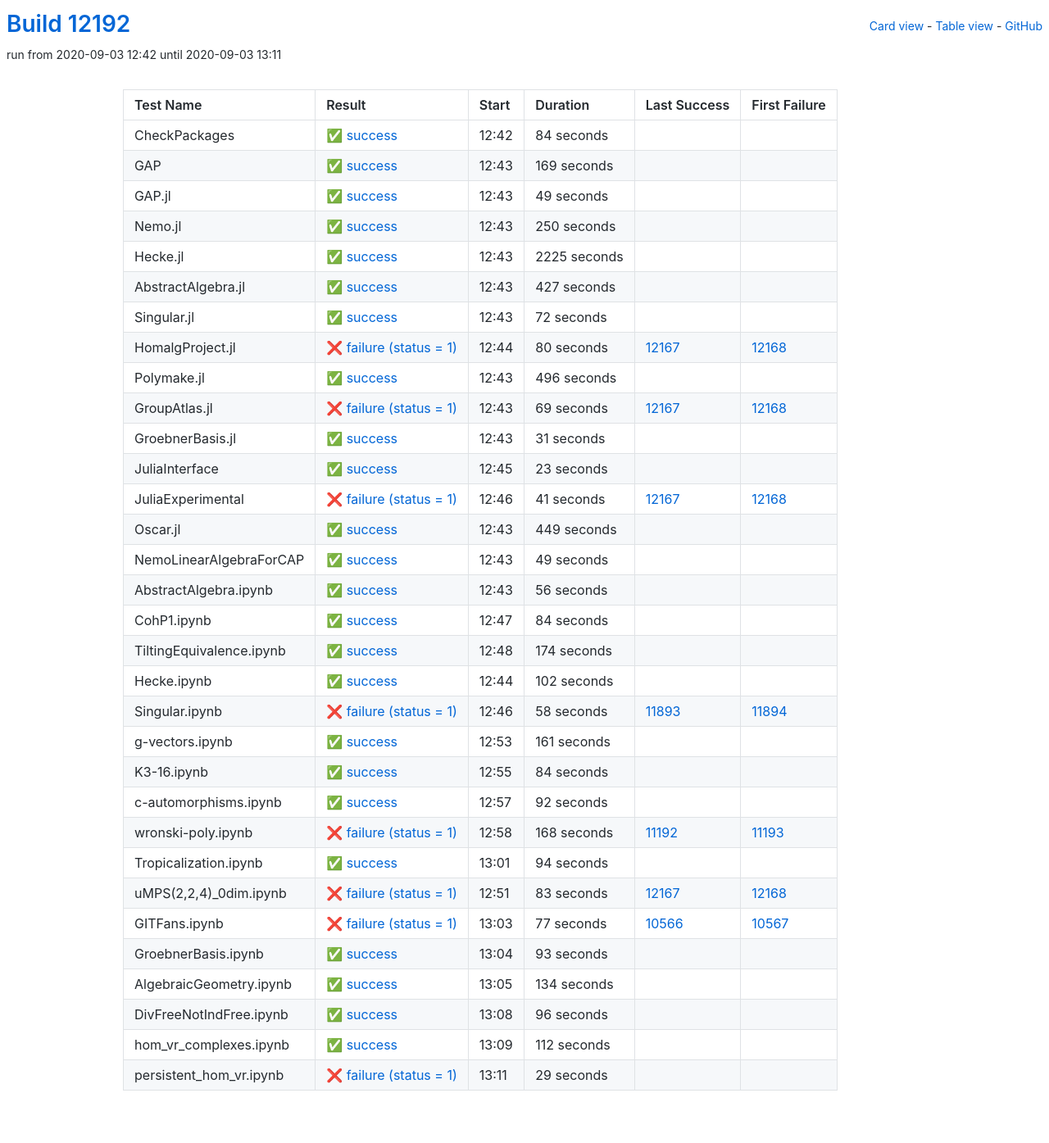
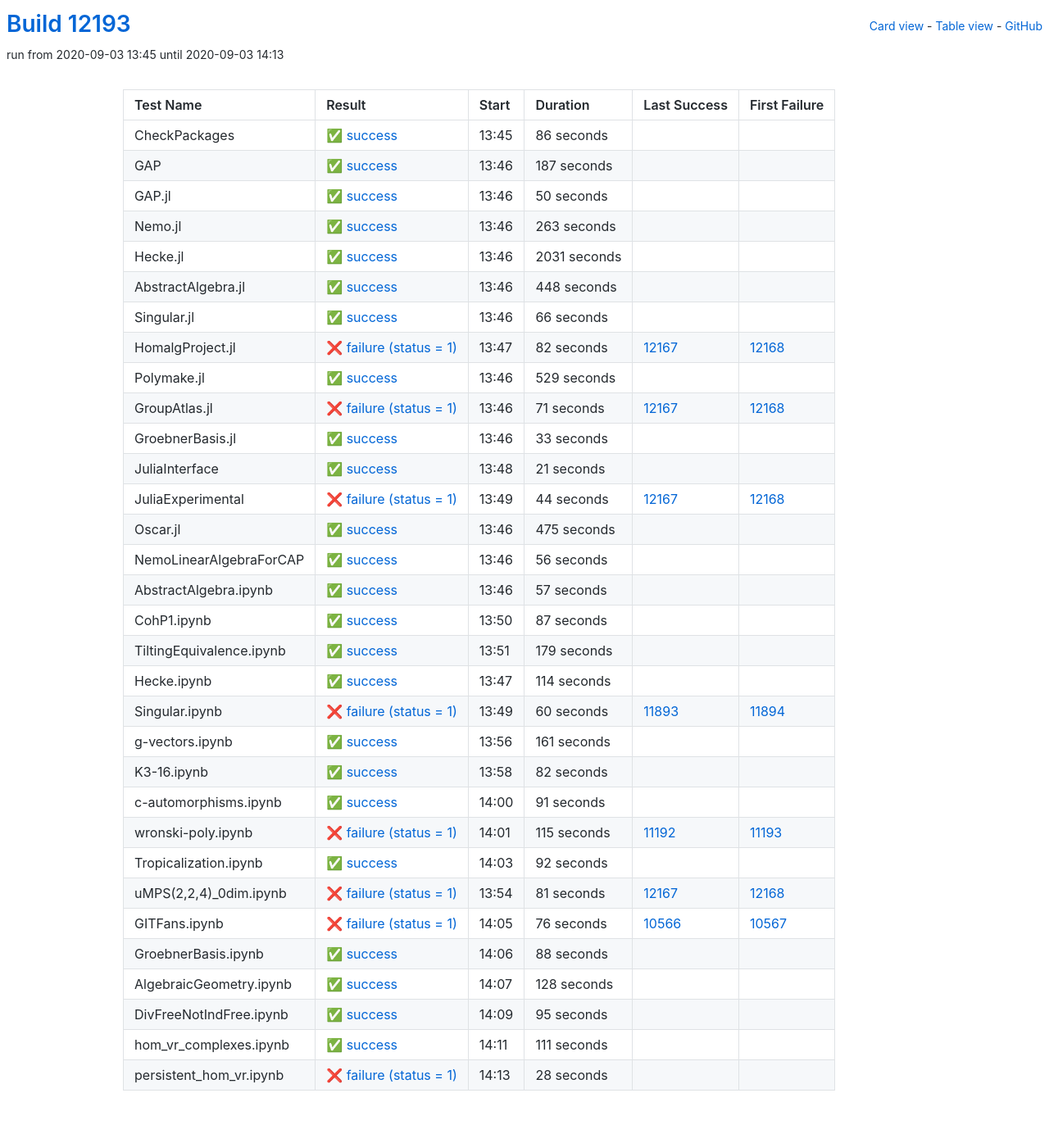
Before and after one commit to oscar-system/oscar-ci-status, a Jekyll site: the page built from table.html, in a window 1280 px wide. Shown: the whole page at 82% size. Built offline with Jekyll 4.4.1, drawn with Linux system fonts in a browser that asks for light colours.

Commit message:
Build #12193

```diff
--- a/_data/ci.yml
+++ b/_data/ci.yml
@@ -1,6 +1,6 @@
 ---
-build: 12192
-build_url: https://oscarci.mathematik.uni-kl.de/job/oscar/12192/
+build: 12193
+build_url: https://oscarci.mathematik.uni-kl.de/job/oscar/12193/
 job: oscar
 organization: oscar-system
 repo: oscar-ci-status
@@ -8,188 +8,176 @@
 tests:
 - name: CheckPackages
   id: checkpackages
-  log: https://oscarci.mathematik.uni-kl.de/job/oscar/12192/artifact/logs/build-12192/CheckPackages.log
-  start: 2020-09-03 12:42
+  log: https://oscarci.mathematik.uni-kl.de/job/oscar/12193/artifact/logs/build-12193/CheckPackages.log
+  start: 2020-09-03 13:45
   success: true
   exitcode: 0
   status: success
-  duration: 84
+  duration: 86
   last_success: false
   last_success_url:
   first_failure: false
   first_failure_url:
 - name: GAP
   id: gap
-  log: https://oscarci.mathematik.uni-kl.de/job/oscar/12192/artifact/logs/build-12192/GAP.log
-  start: 2020-09-03 12:43
+  log: https://oscarci.mathematik.uni-kl.de/job/oscar/12193/artifact/logs/build-12193/GAP.log
+  start: 2020-09-03 13:46
   success: true
   exitcode: 0
   status: success
-  duration: 169
+  duration: 187
   last_success: false
   last_success_url:
   first_failure: false
   first_failure_url:
 - name: GAP.jl
   id: gap-jl
-  log: https://oscarci.mathematik.uni-kl.de/job/oscar/12192/artifact/logs/build-12192/GAP.jl.log
-  start: 2020-09-03 12:43
+  log: https://oscarci.mathematik.uni-kl.de/job/oscar/12193/artifact/logs/build-12193/GAP.jl.log
+  start: 2020-09-03 13:46
   success: true
   exitcode: 0
   status: success
-  duration: 49
+  duration: 50
   last_success: false
   last_success_url:
   first_failure: false
   first_failure_url:
 - name: Nemo.jl
   id: nemo-jl
-  log: https://oscarci.mathematik.uni-kl.de/job/oscar/12192/artifact/logs/build-12192/Nemo.jl.log
-  start: 2020-09-03 12:43
+  log: https://oscarci.mathematik.uni-kl.de/job/oscar/12193/artifact/logs/build-12193/Nemo.jl.log
+  start: 2020-09-03 13:46
   success: true
   exitcode: 0
   status: success
-  duration: 250
+  duration: 263
   last_success: false
   last_success_url:
   first_failure: false
   first_failure_url:
 - name: Hecke.jl
   id: hecke-jl
-  log: https://oscarci.mathematik.uni-kl.de/job/oscar/12192/artifact/logs/build-12192/Hecke.jl.log
-  start: 2020-09-03 12:43
+  log: https://oscarci.mathematik.uni-kl.de/job/oscar/12193/artifact/logs/build-12193/Hecke.jl.log
+  start: 2020-09-03 13:46
   success: true
   exitcode: 0
   status: success
-  duration: 2225
+  duration: 2031
   last_success: false
   last_success_url:
   first_failure: false
   first_failure_url:
 - name: AbstractAlgebra.jl
   id: abstractalgebra-jl
-  log: https://oscarci.mathematik.uni-kl.de/job/oscar/12192/artifact/logs/build-12192/AbstractAlgebra.jl.log
-  start: 2020-09-03 12:43
+  log: https://oscarci.mathematik.uni-kl.de/job/oscar/12193/artifact/logs/build-12193/AbstractAlgebra.jl.log
+  start: 2020-09-03 13:46
   success: true
   exitcode: 0
   status: success
-  duration: 427
+  duration: 448
   last_success: false
   last_success_url:
   first_failure: false
   first_failure_url:
 - name: Singular.jl
   id: singular-jl
-  log: https://oscarci.mathematik.uni-kl.de/job/oscar/12192/artifact/logs/build-12192/Singular.jl.log
-  start: 2020-09-03 12:43
+  log: https://oscarci.mathematik.uni-kl.de/job/oscar/12193/artifact/logs/build-12193/Singular.jl.log
+  start: 2020-09-03 13:46
   success: true
   exitcode: 0
   status: success
-  duration: 72
+  duration: 66
   last_success: false
   last_success_url:
   first_failure: false
   first_failure_url:
 - name: HomalgProject.jl
   id: homalgproject-jl
-  log: https://oscarci.mathematik.uni-kl.de/job/oscar/12192/artifact/logs/build-12192/HomalgProject.jl.log
-  start: 2020-09-03 12:44
+  log: https://oscarci.mathematik.uni-kl.de/job/oscar/12193/artifact/logs/build-12193/HomalgProject.jl.log
+  start: 2020-09-03 13:47
   success: false
   exitcode: 1
   status: failure
-  duration: 80
+  duration: 82
   last_success: 12167
   last_success_url: https://oscarci.mathematik.uni-kl.de/job/oscar/12167/
   first_failure: 12168
   first_failure_url: https://oscarci.mathematik.uni-kl.de/job/oscar/12168/
 - name: Polymake.jl
   id: polymake-jl
-  log: https://oscarci.mathematik.uni-kl.de/job/oscar/12192/artifact/logs/build-12192/Polymake.jl.log
-  start: 2020-09-03 12:43
+  log: https://oscarci.mathematik.uni-kl.de/job/oscar/12193/artifact/logs/build-12193/Polymake.jl.log
+  start: 2020-09-03 13:46
   success: true
   exitcode: 0
   status: success
-  duration: 496
+  duration: 529
   last_success: false
   last_success_url:
   first_failure: false
   first_failure_url:
 - name: GroupAtlas.jl
   id: groupatlas-jl
-  log: https://oscarci.mathematik.uni-kl.de/job/oscar/12192/artifact/logs/build-12192/GroupAtlas.jl.log
-  start: 2020-09-03 12:43
+  log: https://oscarci.mathematik.uni-kl.de/job/oscar/12193/artifact/logs/build-12193/GroupAtlas.jl.log
+  start: 2020-09-03 13:46
   success: false
   exitcode: 1
   status: failure
-  duration: 69
+  duration: 71
   last_success: 12167
   last_success_url: https://oscarci.mathematik.uni-kl.de/job/oscar/12167/
   first_failure: 12168
   first_failure_url: https://oscarci.mathematik.uni-kl.de/job/oscar/12168/
 - name: GroebnerBasis.jl
   id: groebnerbasis-jl
-  log: https://oscarci.mathematik.uni-kl.de/job/oscar/12192/artifact/logs/build-12192/GroebnerBasis.jl.log
-  start: 2020-09-03 12:43
+  log: https://oscarci.mathematik.uni-kl.de/job/oscar/12193/artifact/logs/build-12193/GroebnerBasis.jl.log
+  start: 2020-09-03 13:46
   success: true
   exitcode: 0
   status: success
-  duration: 31
+  duration: 33
   last_success: false
   last_success_url:
   first_failure: false
   first_failure_url:
 - name: JuliaInterface
   id: juliainterface
-  log: https://oscarci.mathematik.uni-kl.de/job/oscar/12192/artifact/logs/build-12192/JuliaInterface.log
-  start: 2020-09-03 12:45
+  log: https://oscarci.mathematik.uni-kl.de/job/oscar/12193/artifact/logs/build-12193/JuliaInterface.log
+  start: 2020-09-03 13:48
   success: true
   exitcode: 0
   status: success
-  duration: 23
+  duration: 21
   last_success: false
   last_success_url:
   first_failure: false
   first_failure_url:
 - name: JuliaExperimental
   id: juliaexperimental
-  log: https://oscarci.mathematik.uni-kl.de/job/oscar/12192/artifact/logs/build-12192/JuliaExperimental.log
-  start: 2020-09-03 12:46
+  log: https://oscarci.mathematik.uni-kl.de/job/oscar/12193/artifact/logs/build-12193/JuliaExperimental.log
+  start: 2020-09-03 13:49
   success: false
   exitcode: 1
   status: failure
-  duration: 41
+  duration: 44
   last_success: 12167
   last_success_url: https://oscarci.mathematik.uni-kl.de/job/oscar/12167/
   first_failure: 12168
   first_failure_url: https://oscarci.mathematik.uni-kl.de/job/oscar/12168/
 - name: Oscar.jl
   id: oscar-jl
-  log: https://oscarci.mathematik.uni-kl.de/job/oscar/12192/artifact/logs/build-12192/Oscar.jl.log
-  start: 2020-09-03 12:43
+  log: https://oscarci.mathematik.uni-kl.de/job/oscar/12193/artifact/logs/build-12193/Oscar.jl.log
+  start: 2020-09-03 13:46
   success: true
   exitcode: 0
   status: success
-  duration: 449
+  duration: 475
   last_success: false
   last_success_url:
   first_failure: false
   first_failure_url:
 - name: NemoLinearAlgebraForCAP
   id: nemolinearalgebraforcap
-  log: https://oscarci.mathematik.uni-kl.de/job/oscar/12192/artifact/logs/build-12192/NemoLinearAlgebraForCAP.log
-  start: 2020-09-03 12:43
-  success: true
-  exitcode: 0
-  status: success
-  duration: 49
-  last_success: false
-  last_success_url:
-  first_failure: false
-  first_failure_url:
-- name: AbstractAlgebra.ipynb
-  id: abstractalgebra-ipynb
-  log: https://oscarci.mathematik.uni-kl.de/job/oscar/12192/artifact/logs/build-12192/AbstractAlgebra.ipynb.log
-  start: 2020-09-03 12:43
+  log: https://oscarci.mathematik.uni-kl.de/job/oscar/12193/artifact/logs/build-12193/NemoLinearAlgebraForCAP.log
+  start: 2020-09-03 13:46
   success: true
   exitcode: 0
   status: success
@@ -198,58 +186,70 @@
   last_success_url:
   first_failure: false
   first_failure_url:
-- name: CohP1.ipynb
-  id: cohp1-ipynb
-  log: https://oscarci.mathematik.uni-kl.de/job/oscar/12192/artifact/logs/build-12192/CohP1.ipynb.log
-  start: 2020-09-03 12:47
+- name: AbstractAlgebra.ipynb
+  id: abstractalgebra-ipynb
+  log: https://oscarci.mathematik.uni-kl.de/job/oscar/12193/artifact/logs/build-12193/AbstractAlgebra.ipynb.log
+  start: 2020-09-03 13:46
   success: true
   exitcode: 0
   status: success
-  duration: 84
+  duration: 57
+  last_success: false
+  last_success_url:
+  first_failure: false
+  first_failure_url:
+- name: CohP1.ipynb
+  id: cohp1-ipynb
+  log: https://oscarci.mathematik.uni-kl.de/job/oscar/12193/artifact/logs/build-12193/CohP1.ipynb.log
+  start: 2020-09-03 13:50
+  success: true
+  exitcode: 0
+  status: success
+  duration: 87
   last_success: false
   last_success_url:
   first_failure: false
   first_failure_url:
 - name: TiltingEquivalence.ipynb
   id: tiltingequivalence-ipynb
-  log: https://oscarci.mathematik.uni-kl.de/job/oscar/12192/artifact/logs/build-12192/TiltingEquivalence.ipynb.log
-  start: 2020-09-03 12:48
+  log: https://oscarci.mathematik.uni-kl.de/job/oscar/12193/artifact/logs/build-12193/TiltingEquivalence.ipynb.log
+  start: 2020-09-03 13:51
   success: true
   exitcode: 0
   status: success
-  duration: 174
+  duration: 179
   last_success: false
   last_success_url:
   first_failure: false
   first_failure_url:
 - name: Hecke.ipynb
   id: hecke-ipynb
-  log: https://oscarci.mathematik.uni-kl.de/job/oscar/12192/artifact/logs/build-12192/Hecke.ipynb.log
-  start: 2020-09-03 12:44
+  log: https://oscarci.mathematik.uni-kl.de/job/oscar/12193/artifact/logs/build-12193/Hecke.ipynb.log
+  start: 2020-09-03 13:47
   success: true
   exitcode: 0
   status: success
-  duration: 102
+  duration: 114
   last_success: false
   last_success_url:
   first_failure: false
   first_failure_url:
 - name: Singular.ipynb
   id: singular-ipynb
-  log: https://oscarci.mathematik.uni-kl.de/job/oscar/12192/artifact/logs/build-12192/Singular.ipynb.log
-  start: 2020-09-03 12:46
+  log: https://oscarci.mathematik.uni-kl.de/job/oscar/12193/artifact/logs/build-12193/Singular.ipynb.log
+  start: 2020-09-03 13:49
   success: false
   exitcode: 1
   status: failure
-  duration: 58
+  duration: 60
   last_success: 11893
   last_success_url: https://oscarci.mathematik.uni-kl.de/job/oscar/11893/
   first_failure: 11894
   first_failure_url: https://oscarci.mathematik.uni-kl.de/job/oscar/11894/
 - name: g-vectors.ipynb
   id: g-vectors-ipynb
-  log: https://oscarci.mathematik.uni-kl.de/job/oscar/12192/artifact/logs/build-12192/g-vectors.ipynb.log
-  start: 2020-09-03 12:53
+  log: https://oscarci.mathematik.uni-kl.de/job/oscar/12193/artifact/logs/build-12193/g-vectors.ipynb.log
+  start: 2020-09-03 13:56
   success: true
   exitcode: 0
   status: success
@@ -260,20 +260,44 @@
   first_failure_url:
 - name: K3-16.ipynb
   id: k3-16-ipynb
-  log: https://oscarci.mathematik.uni-kl.de/job/oscar/12192/artifact/logs/build-12192/K3-16.ipynb.log
-  start: 2020-09-03 12:55
+  log: https://oscarci.mathematik.uni-kl.de/job/oscar/12193/artifact/logs/build-12193/K3-16.ipynb.log
+  start: 2020-09-03 13:58
   success: true
   exitcode: 0
   status: success
-  duration: 84
+  duration: 82
   last_success: false
   last_success_url:
   first_failure: false
   first_failure_url:
 - name: c-automorphisms.ipynb
   id: c-automorphisms-ipynb
-  log: https://oscarci.mathematik.uni-kl.de/job/oscar/12192/artifact/logs/build-12192/c-automorphisms.ipynb.log
-  start: 2020-09-03 12:57
+  log: https://oscarci.mathematik.uni-kl.de/job/oscar/12193/artifact/logs/build-12193/c-automorphisms.ipynb.log
+  start: 2020-09-03 14:00
+  success: true
+  exitcode: 0
+  status: success
+  duration: 91
+  last_success: false
+  last_success_url:
+  first_failure: false
+  first_failure_url:
+- name: wronski-poly.ipynb
+  id: wronski-poly-ipynb
+  log: https://oscarci.mathematik.uni-kl.de/job/oscar/12193/artifact/logs/build-12193/wronski-poly.ipynb.log
+  start: 2020-09-03 14:01
+  success: false
+  exitcode: 1
+  status: failure
+  duration: 115
+  last_success: 11192
+  last_success_url: https://oscarci.mathematik.uni-kl.de/job/oscar/11192/
+  first_failure: 11193
+  first_failure_url: https://oscarci.mathematik.uni-kl.de/job/oscar/11193/
+- name: Tropicalization.ipynb
+  id: tropicalization-ipynb
+  log: https://oscarci.mathematik.uni-kl.de/job/oscar/12193/artifact/logs/build-12193/Tropicalization.ipynb.log
+  start: 2020-09-03 14:03
   success: true
   exitcode: 0
   status: success
@@ -282,110 +306,86 @@
   last_success_url:
   first_failure: false
   first_failure_url:
-- name: wronski-poly.ipynb
-  id: wronski-poly-ipynb
-  log: https://oscarci.mathematik.uni-kl.de/job/oscar/12192/artifact/logs/build-12192/wronski-poly.ipynb.log
-  start: 2020-09-03 12:58
+- name: uMPS(2,2,4)_0dim.ipynb
+  id: umps-2-2-4-0dim-ipynb
+  log: https://oscarci.mathematik.uni-kl.de/job/oscar/12193/artifact/logs/build-12193/uMPS-2-2-4-_0dim.ipynb.log
+  start: 2020-09-03 13:54
   success: false
   exitcode: 1
   status: failure
-  duration: 168
-  last_success: 11192
-  last_success_url: https://oscarci.mathematik.uni-kl.de/job/oscar/11192/
-  first_failure: 11193
-  first_failure_url: https://oscarci.mathematik.uni-kl.de/job/oscar/11193/
-- name: Tropicalization.ipynb
-  id: tropicalization-ipynb
-  log: https://oscarci.mathematik.uni-kl.de/job/oscar/12192/artifact/logs/build-12192/Tropicalization.ipynb.log
-  start: 2020-09-03 13:01
-  success: true
-  exitcode: 0
-  status: success
-  duration: 94
-  last_success: false
-  last_success_url:
-  first_failure: false
-  first_failure_url:
-- name: uMPS(2,2,4)_0dim.ipynb
-  id: umps-2-2-4-0dim-ipynb
-  log: https://oscarci.mathematik.uni-kl.de/job/oscar/12192/artifact/logs/build-12192/uMPS-2-2-4-_0dim.ipynb.log
-  start: 2020-09-03 12:51
-  success: false
-  exitcode: 1
-  status: failure
-  duration: 83
+  duration: 81
   last_success: 12167
   last_success_url: https://oscarci.mathematik.uni-kl.de/job/oscar/12167/
   first_failure: 12168
   first_failure_url: https://oscarci.mathematik.uni-kl.de/job/oscar/12168/
 - name: GITFans.ipynb
   id: gitfans-ipynb
-  log: https://oscarci.mathematik.uni-kl.de/job/oscar/12192/artifact/logs/build-12192/GITFans.ipynb.log
-  start: 2020-09-03 13:03
+  log: https://oscarci.mathematik.uni-kl.de/job/oscar/12193/artifact/logs/build-12193/GITFans.ipynb.log
+  start: 2020-09-03 14:05
   success: false
   exitcode: 1
   status: failure
-  duration: 77
+  duration: 76
   last_success: 10566
   last_success_url: https://oscarci.mathematik.uni-kl.de/job/oscar/10566/
   first_failure: 10567
   first_failure_url: https://oscarci.mathematik.uni-kl.de/job/oscar/10567/
 - name: GroebnerBasis.ipynb
   id: groebnerbasis-ipynb
-  log: https://oscarci.mathematik.uni-kl.de/job/oscar/12192/artifact/logs/build-12192/GroebnerBasis.ipynb.log
-  start: 2020-09-03 13:04
+  log: https://oscarci.mathematik.uni-kl.de/job/oscar/12193/artifact/logs/build-12193/GroebnerBasis.ipynb.log
+  start: 2020-09-03 14:06
   success: true
   exitcode: 0
   status: success
-  duration: 93
+  duration: 88
   last_success: false
   last_success_url:
   first_failure: false
   first_failure_url:
 - name: AlgebraicGeometry.ipynb
   id: algebraicgeometry-ipynb
-  log: https://oscarci.mathematik.uni-kl.de/job/oscar/12192/artifact/logs/build-12192/AlgebraicGeometry.ipynb.log
-  start: 2020-09-03 13:05
+  log: https://oscarci.mathematik.uni-kl.de/job/oscar/12193/artifact/logs/build-12193/AlgebraicGeometry.ipynb.log
+  start: 2020-09-03 14:07
   success: true
   exitcode: 0
   status: success
-  duration: 134
+  duration: 128
   last_success: false
   last_success_url:
   first_failure: false
   first_failure_url:
 - name: DivFreeNotIndFree.ipynb
   id: divfreenotindfree-ipynb
-  log: https://oscarci.mathematik.uni-kl.de/job/oscar/12192/artifact/logs/build-12192/DivFreeNotIndFree.ipynb.log
-  start: 2020-09-03 13:08
+  log: https://oscarci.mathematik.uni-kl.de/job/oscar/12193/artifact/logs/build-12193/DivFreeNotIndFree.ipynb.log
+  start: 2020-09-03 14:09
   success: true
   exitcode: 0
   status: success
-  duration: 96
+  duration: 95
   last_success: false
   last_success_url:
   first_failure: false
   first_failure_url:
 - name: hom_vr_complexes.ipynb
   id: hom-vr-complexes-ipynb
-  log: https://oscarci.mathematik.uni-kl.de/job/oscar/12192/artifact/logs/build-12192/hom_vr_complexes.ipynb.log
-  start: 2020-09-03 13:09
+  log: https://oscarci.mathematik.uni-kl.de/job/oscar/12193/artifact/logs/build-12193/hom_vr_complexes.ipynb.log
+  start: 2020-09-03 14:11
   success: true
   exitcode: 0
   status: success
-  duration: 112
+  duration: 111
   last_success: false
   last_success_url:
   first_failure: false
   first_failure_url:
 - name: persistent_hom_vr.ipynb
   id: persistent-hom-vr-ipynb
-  log: https://oscarci.mathematik.uni-kl.de/job/oscar/12192/artifact/logs/build-12192/persistent_hom_vr.ipynb.log
-  start: 2020-09-03 13:11
+  log: https://oscarci.mathematik.uni-kl.de/job/oscar/12193/artifact/logs/build-12193/persistent_hom_vr.ipynb.log
+  start: 2020-09-03 14:13
   success: false
   exitcode: 1
   status: failure
-  duration: 29
+  duration: 28
   last_success: false
   last_success_url:
   first_failure: false
```
Also changed, not shown: README.md.
